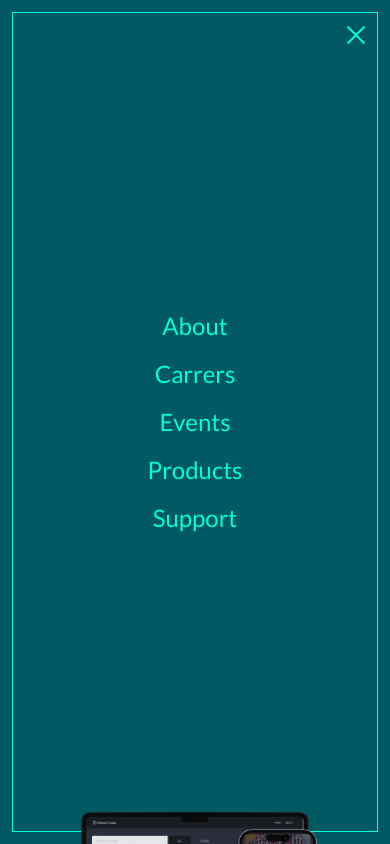
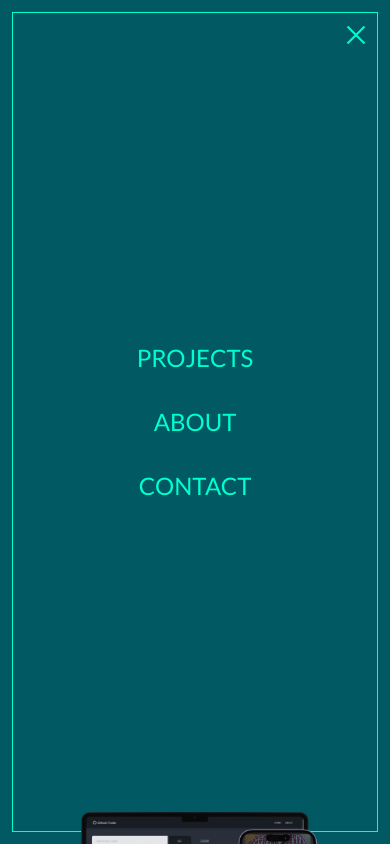
Before and after one commit to marinladovic/portfolio, a React (Create React App) app: page / in a window 390 px wide. Both pictures are taken after a click on the button 357 px from the left and 37 px from the top of the page. Shown: the top 844 px of the page. Built offline with nearby package versions, Linux system fonts and the light colour scheme; the HTML template or start-up script is replaced by a standard one.

Commit message:
mobile navigation open/close

```diff
--- a/package.json
+++ b/package.json
@@ -6,6 +6,7 @@
     "@testing-library/jest-dom": "^5.16.5",
     "@testing-library/react": "^13.4.0",
     "@testing-library/user-event": "^13.5.0",
+    "framer-motion": "^7.3.6",
     "react": "^18.2.0",
     "react-dom": "^18.2.0",
     "react-icons": "^4.4.0",
--- a/src/components/AboutSection.jsx
+++ b/src/components/AboutSection.jsx
@@ -2,7 +2,10 @@ import profile_image from '../assets/profile.jpg';
 
 function AboutSection() {
   return (
-    <div className="grid grid-cols-[20px_1fr_20px] border-accent border mx-3 mb-12">
+    <div
+      id="about"
+      className="grid grid-cols-[20px_1fr_20px] border-accent border mx-3 mb-12"
+    >
       <div className="border-r border-accent"></div>
       <h1 className="uppercase font-mono tracking-wider text-center py-1 border-b border-accent">
         About me
--- a/src/components/Hero.jsx
+++ b/src/components/Hero.jsx
@@ -1,4 +1,5 @@
 import { useState } from 'react';
+import { motion } from 'framer-motion';
 import ToggleTheme from './ToggleTheme';
 import { BsLinkedin, BsGithub, BsFacebook } from 'react-icons/bs';
 
@@ -33,20 +34,27 @@ function Hero() {
             </button>
 
             {/* Mobile menu */}
-            <div
+            <motion.div
               id="mobile-menu"
+              initial={{ x: '100%' }}
+              animate={{ x: isNavOpen ? '0' : '100%' }}
+              transition={{ duration: 0.3 }}
               className={`absolute top-0 bottom-0 left-0 ${
                 isNavOpen ? 'block' : 'hidden'
-              } w-full min-h-screen p-3 text-2xl text-accent bg-primary`}
+              } w-full min-h-screen p-3 text-2xl text-accent uppercase bg-primary`}
             >
-              <div className="flex flex-col h-full items-center justify-center space-y-4 border border-accent">
-                <a href="#">About</a>
-                <a href="#">Carrers</a>
-                <a href="#">Events</a>
-                <a href="#">Products</a>
-                <a href="#">Support</a>
+              <div className="flex flex-col h-full items-center justify-center space-y-8 border border-accent">
+                <a href="#projects" onClick={() => setIsNavOpen(false)}>
+                  Projects
+                </a>
+                <a href="#about" onClick={() => setIsNavOpen(false)}>
+                  About
+                </a>
+                <a href="#contact" onClick={() => setIsNavOpen(false)}>
+                  Contact
+                </a>
               </div>
-            </div>
+            </motion.div>
           </section>
 
           <ul className="hidden md:flex items-center uppercase text-accent">
--- a/src/components/ProjectList.jsx
+++ b/src/components/ProjectList.jsx
@@ -2,7 +2,7 @@ import ProjectItem from './ProjectItem';
 
 function ProjectList() {
   return (
-    <div className="w-full flex flex-col">
+    <div id="projects" className="w-full flex flex-col">
       <ProjectItem />
       <ProjectItem />
       <ProjectItem />
```
Also changed, not shown: 1 other file (tests, documents, lock files or other folders).
